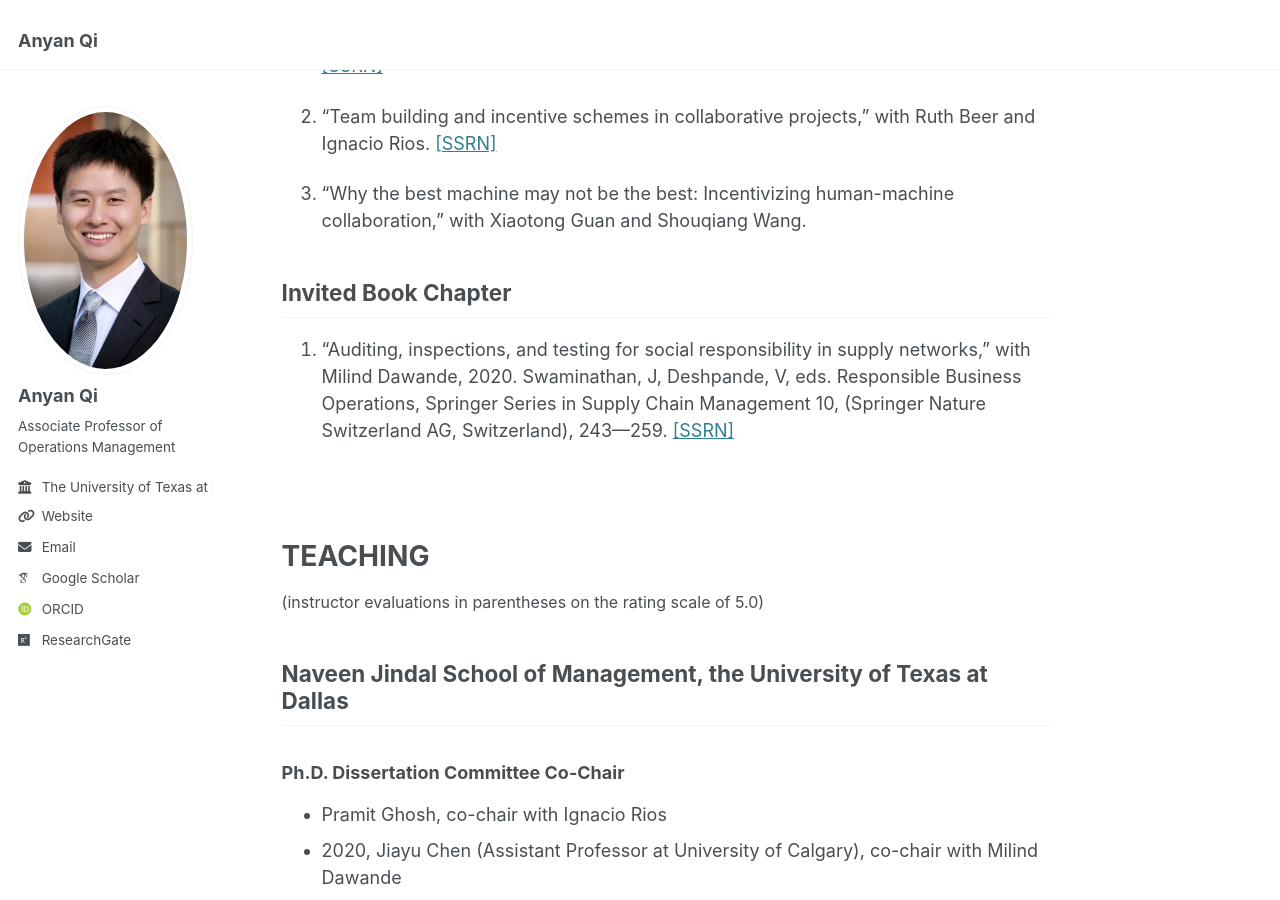
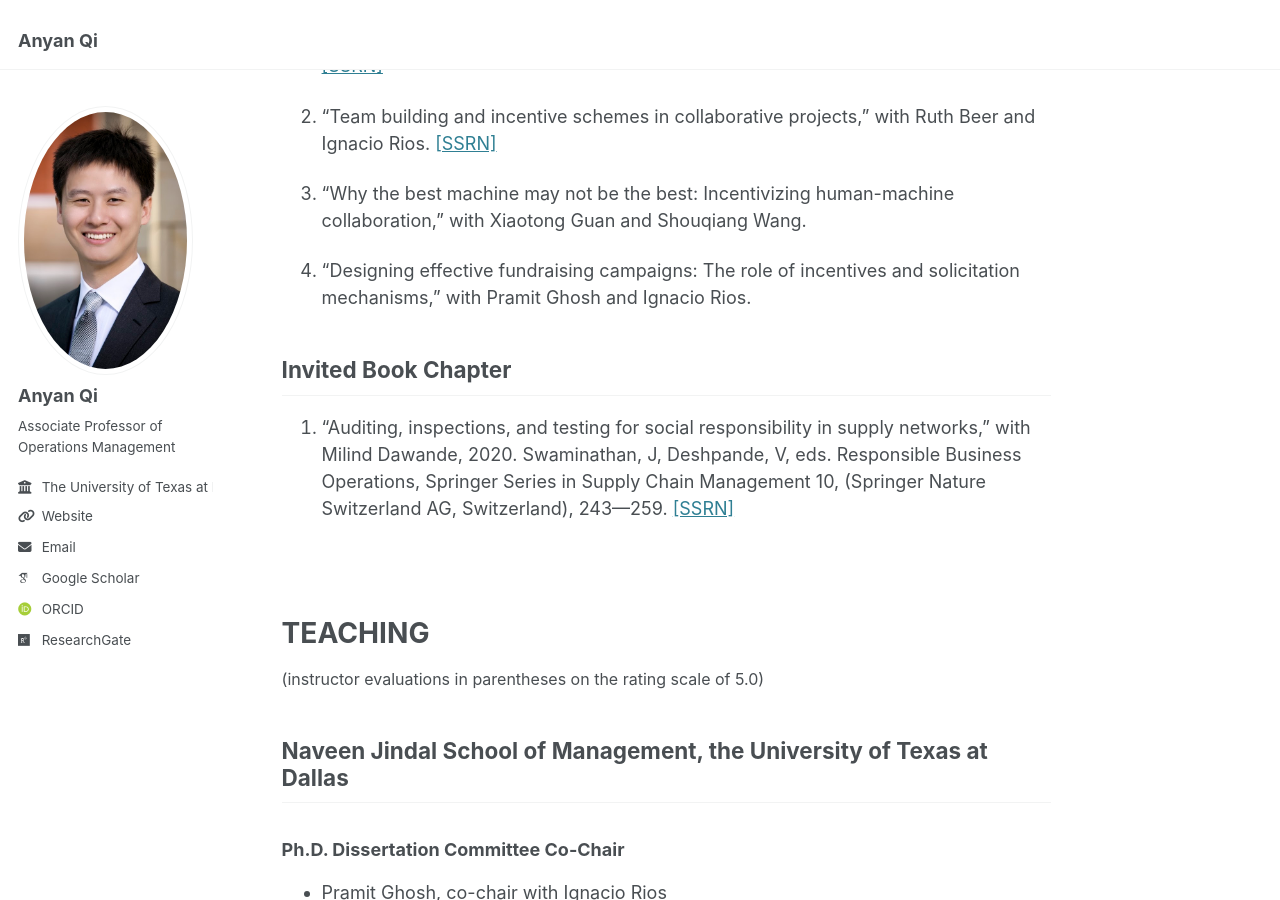
Before and after one commit to qi-anyan/qi-anyan.github.io, a Jekyll site: the page built from _pages/about.md, in a window 1280 px wide and 900 px high, scrolled down 3236 px. Built offline with Jekyll 4.4.1, drawn with Linux system fonts in a browser that asks for light colours; some web fonts are replaced.

Commit message:
Initial commit

```diff
--- a/_pages/about.md
+++ b/_pages/about.md
@@ -92,6 +92,7 @@ Working Papers
 
 1. "Why the best machine may not be the best: Incentivizing human-machine collaboration," with Xiaotong Guan and Shouqiang Wang.
 
+1. "Designing effective fundraising campaigns: The role of incentives and solicitation mechanisms," with Pramit Ghosh and Ignacio Rios.
 
 Invited Book Chapter
 ------
```
